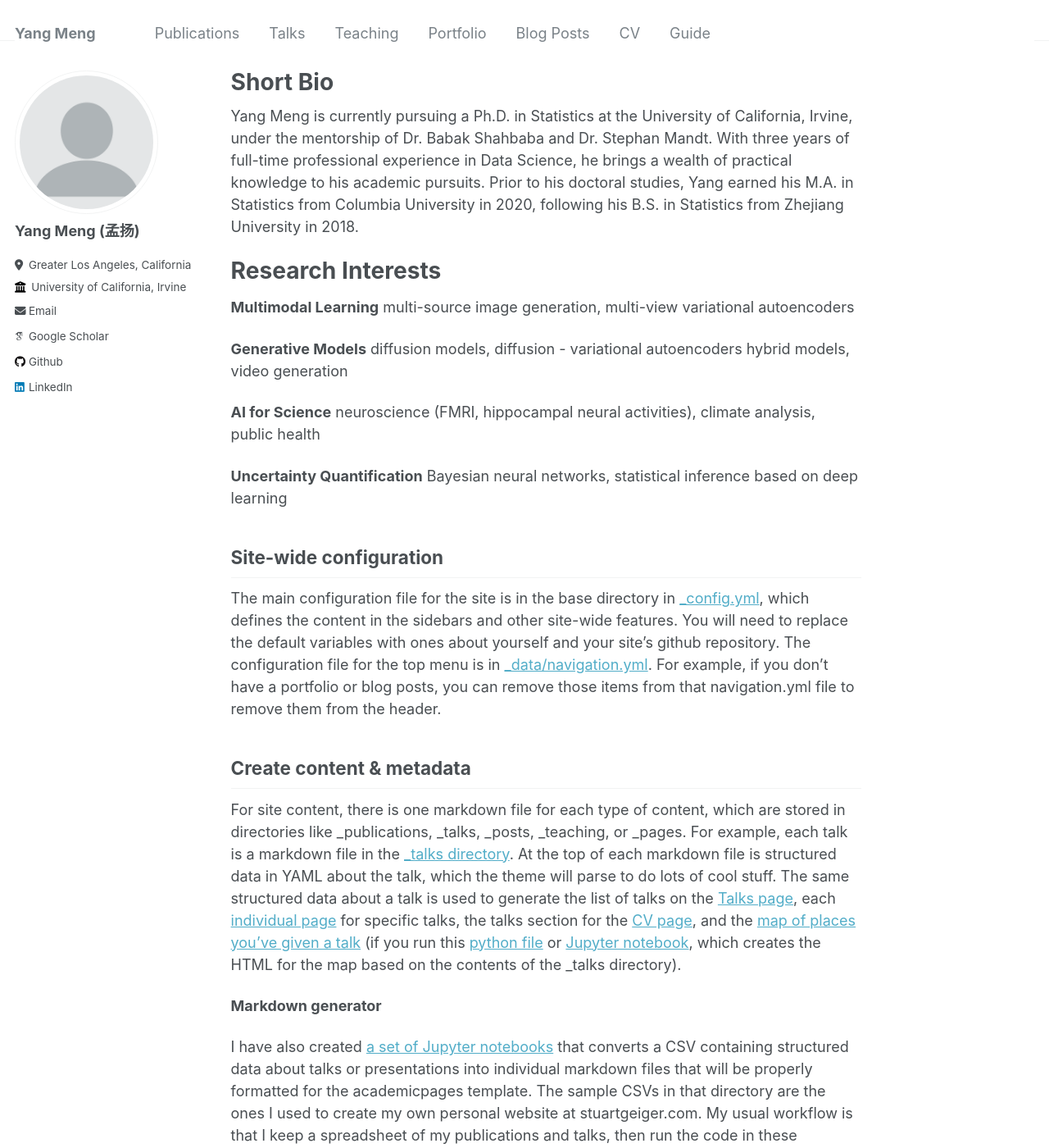
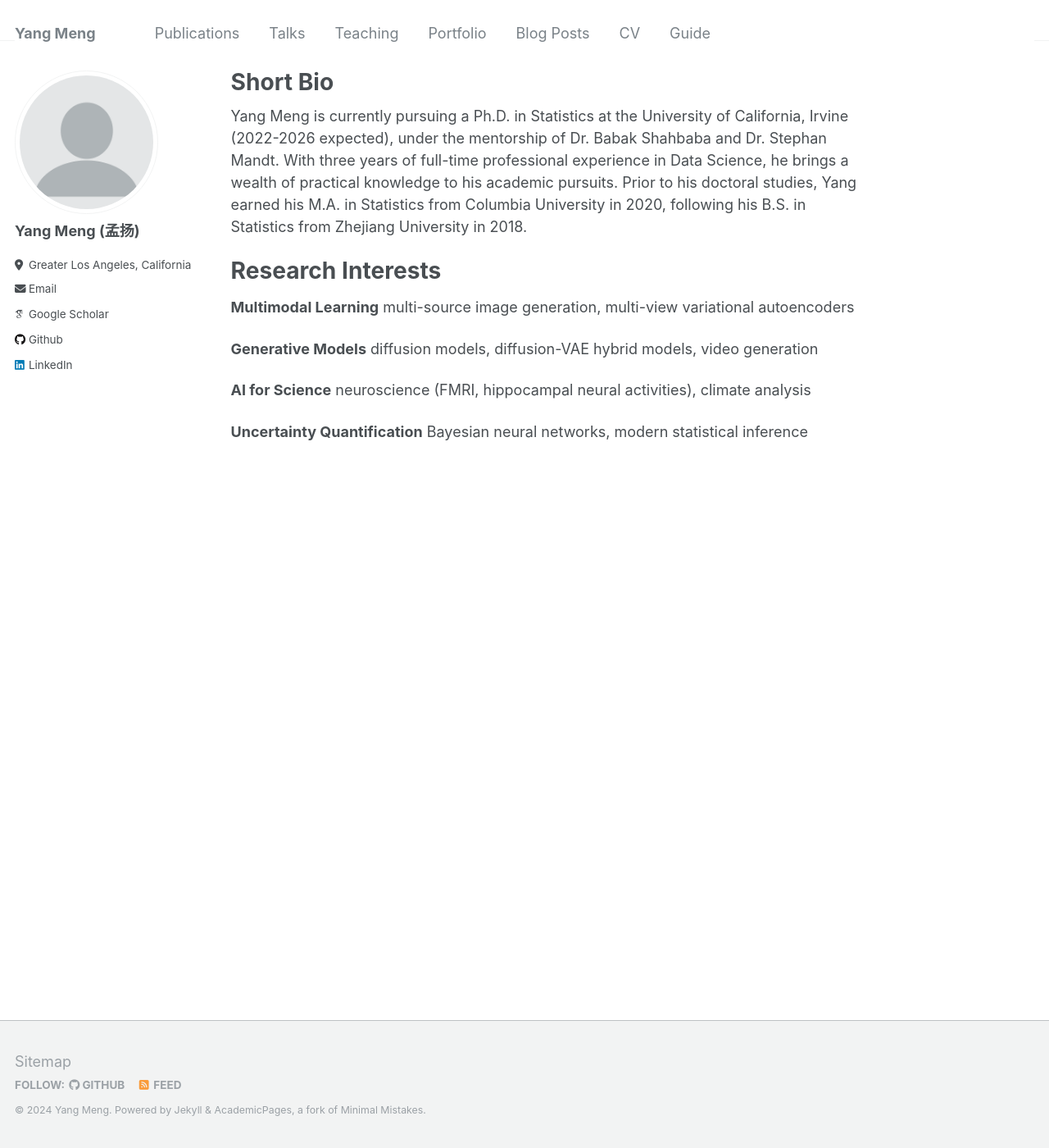
Before and after one commit to yangmeng96/yangmeng96.github.io, a Jekyll site: the page built from _pages/about.md, in a window 1280 px wide and 1400 px high. Shown: the whole window at 82% size. Built offline with Jekyll 4.4.1, drawn with Linux system fonts in a browser that asks for light colours; some web fonts are replaced; some of the changed text lies outside the part shown.

Commit message:
delete uci

```diff
--- a/_config.yml
+++ b/_config.yml
@@ -26,7 +26,7 @@
   pronouns         : # example: "she/her"
   bio              : ""
   location         : "Greater Los Angeles, California"
-  employer         : "University of California, Irvine"
+  employer         : #"University of California, Irvine"
   uri              : # URL
   email            : "mengy13@uci.edu"
 
--- a/_pages/about.md
+++ b/_pages/about.md
@@ -7,38 +7,14 @@
   - /about.html
 ---
 
-Yang Meng is currently pursuing a Ph.D. in Statistics at the University of California, Irvine, under the mentorship of Dr. Babak Shahbaba and Dr. Stephan Mandt. With three years of full-time professional experience in Data Science, he brings a wealth of practical knowledge to his academic pursuits. Prior to his doctoral studies, Yang earned his M.A. in Statistics from Columbia University in 2020, following his B.S. in Statistics from Zhejiang University in 2018.
+Yang Meng is currently pursuing a Ph.D. in Statistics at the University of California, Irvine (2022-2026 expected), under the mentorship of Dr. Babak Shahbaba and Dr. Stephan Mandt. With three years of full-time professional experience in Data Science, he brings a wealth of practical knowledge to his academic pursuits. Prior to his doctoral studies, Yang earned his M.A. in Statistics from Columbia University in 2020, following his B.S. in Statistics from Zhejiang University in 2018.
 
 Research Interests
 ======
 **Multimodal Learning** multi-source image generation, multi-view variational autoencoders
 
-**Generative Models** diffusion models, diffusion - variational autoencoders hybrid models, video generation
+**Generative Models** diffusion models, diffusion-VAE hybrid models, video generation
 
-**AI for Science** neuroscience (FMRI, hippocampal neural activities), climate analysis, public health
+**AI for Science** neuroscience (FMRI, hippocampal neural activities), climate analysis
 
-**Uncertainty Quantification** Bayesian neural networks, statistical inference based on deep learning
-
-Site-wide configuration
-------
-The main configuration file for the site is in the base directory in [_config.yml](https://github.com/academicpages/academicpages.github.io/blob/master/_config.yml), which defines the content in the sidebars and other site-wide features. You will need to replace the default variables with ones about yourself and your site's github repository. The configuration file for the top menu is in [_data/navigation.yml](https://github.com/academicpages/academicpages.github.io/blob/master/_data/navigation.yml). For example, if you don't have a portfolio or blog posts, you can remove those items from that navigation.yml file to remove them from the header.
-
-Create content & metadata
-------
-For site content, there is one markdown file for each type of content, which are stored in directories like _publications, _talks, _posts, _teaching, or _pages. For example, each talk is a markdown file in the [_talks directory](https://github.com/academicpages/academicpages.github.io/tree/master/_talks). At the top of each markdown file is structured data in YAML about the talk, which the theme will parse to do lots of cool stuff. The same structured data about a talk is used to generate the list of talks on the [Talks page](https://academicpages.github.io/talks), each [individual page](https://academicpages.github.io/talks/2012-03-01-talk-1) for specific talks, the talks section for the [CV page](https://academicpages.github.io/cv), and the [map of places you've given a talk](https://academicpages.github.io/talkmap.html) (if you run this [python file](https://github.com/academicpages/academicpages.github.io/blob/master/talkmap.py) or [Jupyter notebook](https://github.com/academicpages/academicpages.github.io/blob/master/talkmap.ipynb), which creates the HTML for the map based on the contents of the _talks directory).
-
-**Markdown generator**
-
-I have also created [a set of Jupyter notebooks](https://github.com/academicpages/academicpages.github.io/tree/master/markdown_generator
-) that converts a CSV containing structured data about talks or presentations into individual markdown files that will be properly formatted for the academicpages template. The sample CSVs in that directory are the ones I used to create my own personal website at stuartgeiger.com. My usual workflow is that I keep a spreadsheet of my publications and talks, then run the code in these notebooks to generate the markdown files, then commit and push them to the GitHub repository.
-
-How to edit your site's GitHub repository
-------
-Many people use a git client to create files on their local computer and then push them to GitHub's servers. If you are not familiar with git, you can directly edit these configuration and markdown files directly in the github.com interface. Navigate to a file (like [this one](https://github.com/academicpages/academicpages.github.io/blob/master/_talks/2012-03-01-talk-1.md) and click the pencil icon in the top right of the content preview (to the right of the "Raw | Blame | History" buttons). You can delete a file by clicking the trashcan icon to the right of the pencil icon. You can also create new files or upload files by navigating to a directory and clicking the "Create new file" or "Upload files" buttons.
-
-Example: editing a markdown file for a talk
-![Editing a markdown file for a talk](/images/editing-talk.png)
-
-For more info
-------
-More info about configuring academicpages can be found in [the guide](https://academicpages.github.io/markdown/). The [guides for the Minimal Mistakes theme](https://mmistakes.github.io/minimal-mistakes/docs/configuration/) (which this theme was forked from) might also be helpful.
+**Uncertainty Quantification** Bayesian neural networks, modern statistical inference
```
Also changed, not shown: 1 other file.
